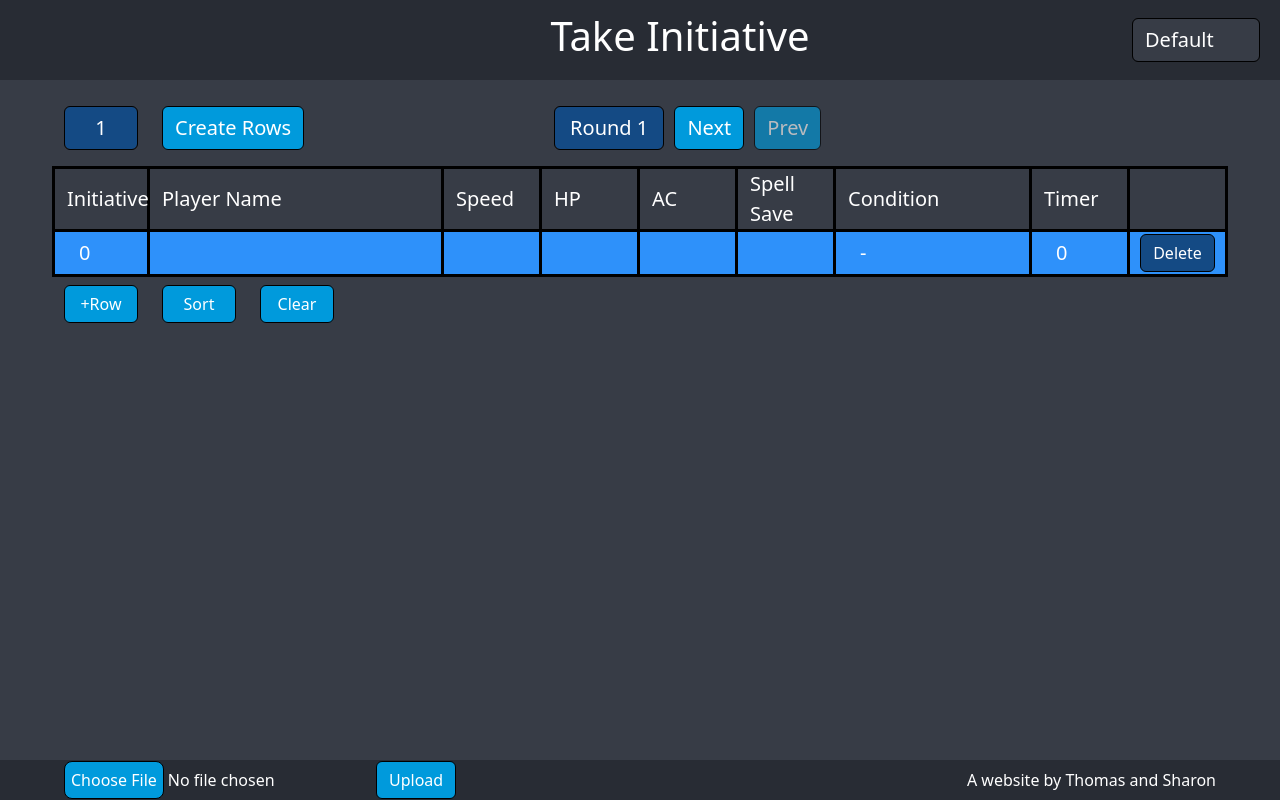
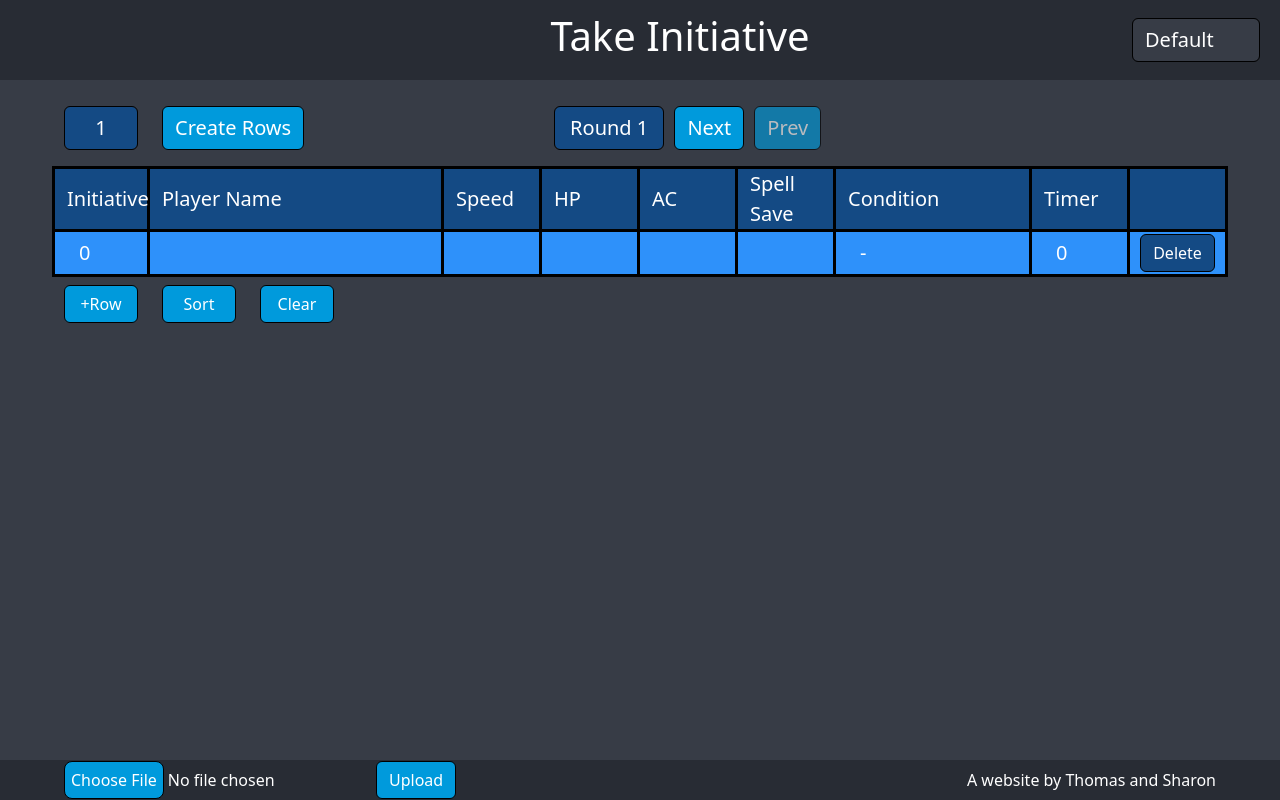
Before and after one commit to ThomasVersaevel/initiative-tracker, a React (Create React App) app: page / in a window 1280 px wide. Built offline with nearby package versions, Linux system fonts and the light colour scheme.

Commit message:
Fix one more css issue

```diff
--- a/src/App.css
+++ b/src/App.css
@@ -82,7 +82,7 @@
   margin-left: 10px;
 }
 
-.row.topRow {
+.row.top-row {
   background-color: var(--tableHeader);
 }
 
```
